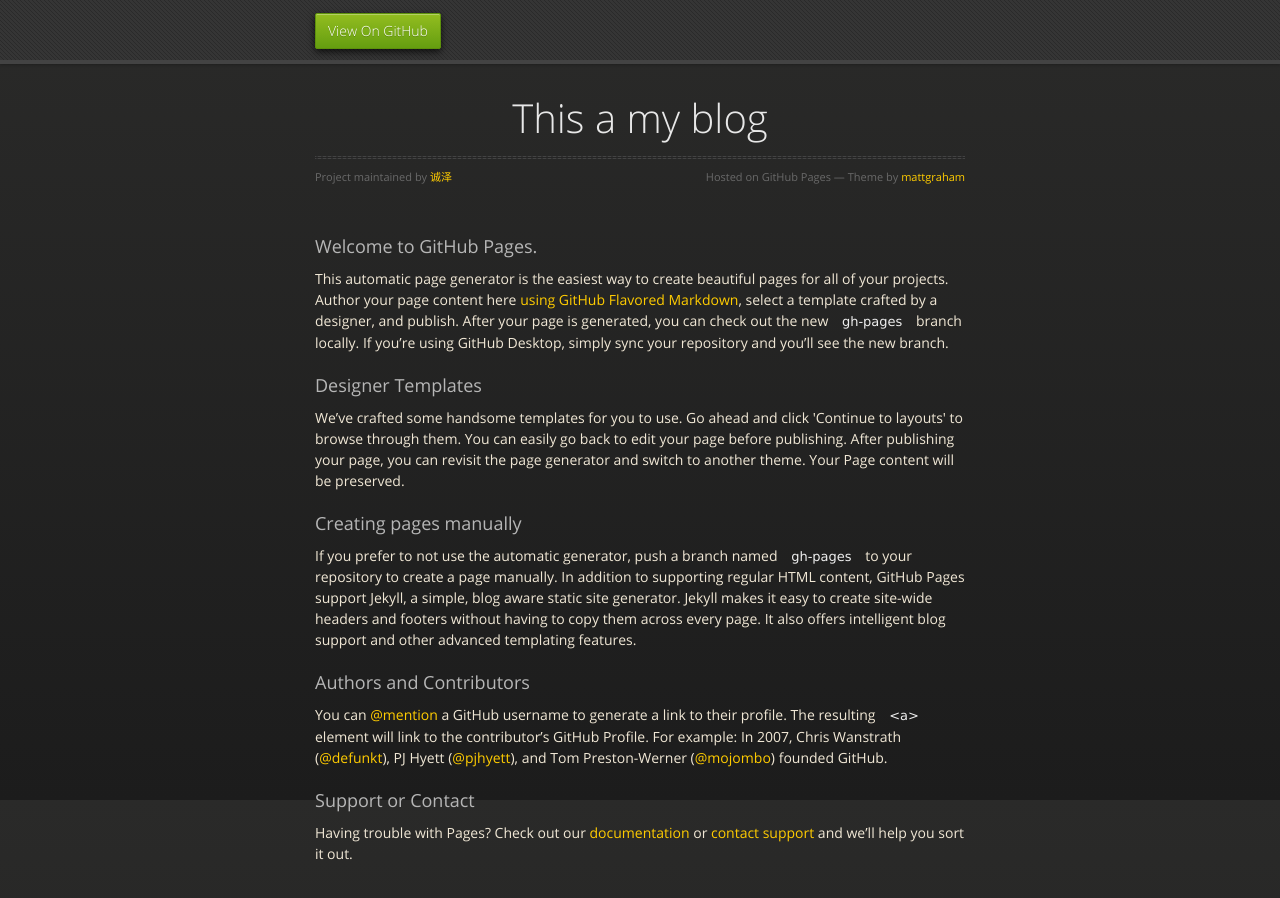
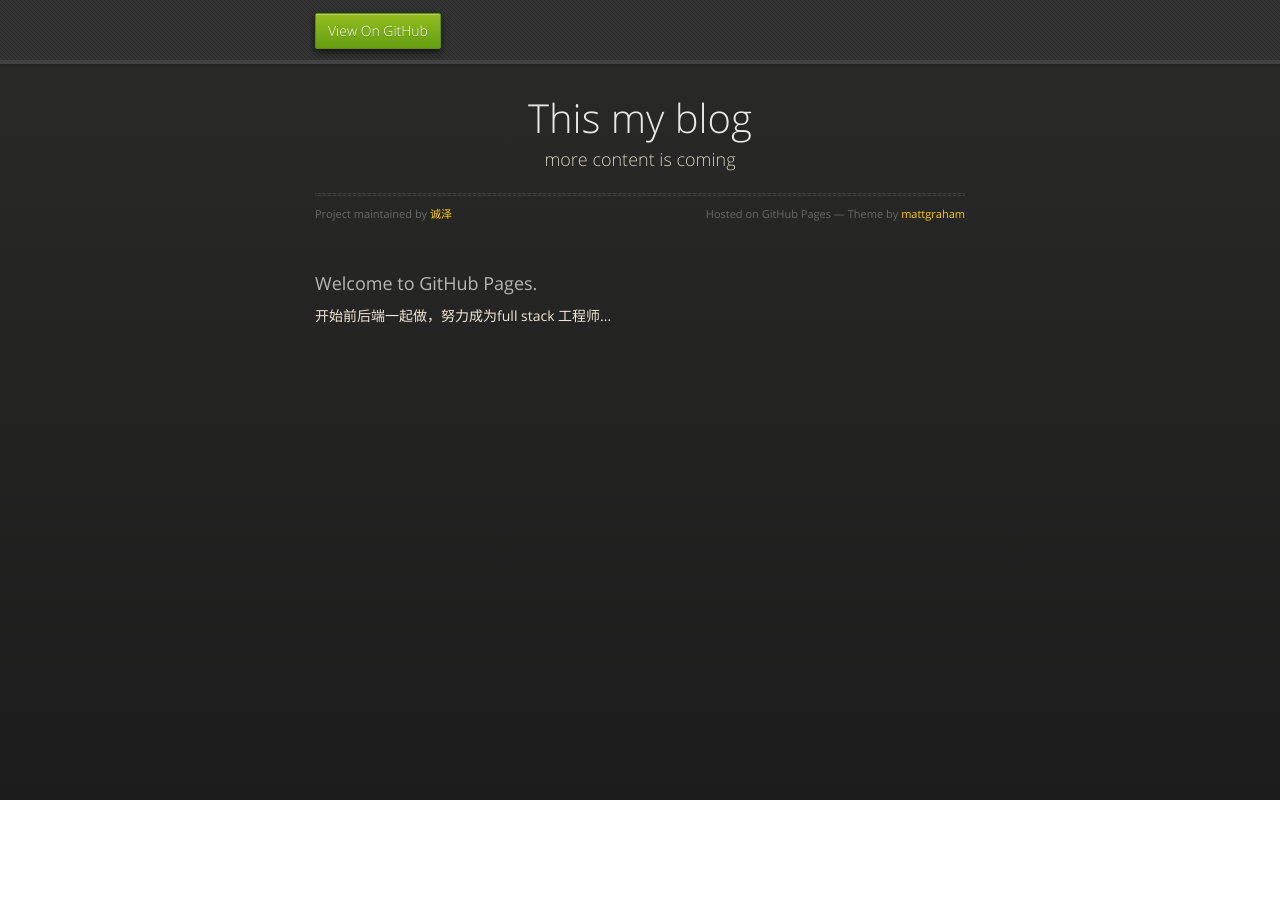
Before and after one commit to UESTCxiaozhu/UESTCxiaozhu.github.io, a plain HTML site: page index.html in a window 1280 px wide. After the commit the page ends 800 px from the top, so only its background shows below. Drawn offline with nearby package versions, Linux system fonts and the light colour scheme.

Commit message:
init pages

```diff
--- a/index.html
+++ b/index.html
@@ -3,7 +3,7 @@
   <head>
     <meta charset="utf-8">
     <meta http-equiv="X-UA-Compatible" content="chrome=1">
-    <title>xiaozhuaixifu.GitHub.io by UESTCxiaozhu</title>
+    <title>xiaozhuaixifu.GitHub.io by chengze</title>
     <link rel="stylesheet" href="stylesheets/styles.css">
     <link rel="stylesheet" href="stylesheets/github-dark.css">
     <script src="https://ajax.googleapis.com/ajax/libs/jquery/1.7.1/jquery.min.js"></script>
@@ -29,8 +29,8 @@
 
       <section>
         <div id="title">
-          <h1>This a my blog</h1>
-          <p></p>
+          <h1>This my blog</h1>
+          <p>more content is coming</p>
           <hr>
           <span class="credits left">Project maintained by <a href="https://github.com/UESTCxiaozhu">诚泽</a></span>
           <span class="credits right">Hosted on GitHub Pages &mdash; Theme by <a href="https://twitter.com/michigangraham">mattgraham</a></span>
@@ -38,28 +38,10 @@
 
         <h3>
 <a id="welcome-to-github-pages" class="anchor" href="#welcome-to-github-pages" aria-hidden="true"><span class="octicon octicon-link"></span></a>Welcome to GitHub Pages.</h3>
+<p>开始前后端一起做，努力成为full stack 工程师...</p>
 
-<p>This automatic page generator is the easiest way to create beautiful pages for all of your projects. Author your page content here <a href="https://guides.github.com/features/mastering-markdown/">using GitHub Flavored Markdown</a>, select a template crafted by a designer, and publish. After your page is generated, you can check out the new <code>gh-pages</code> branch locally. If you’re using GitHub Desktop, simply sync your repository and you’ll see the new branch.</p>
 
-<h3>
-<a id="designer-templates" class="anchor" href="#designer-templates" aria-hidden="true"><span class="octicon octicon-link"></span></a>Designer Templates</h3>
 
-<p>We’ve crafted some handsome templates for you to use. Go ahead and click 'Continue to layouts' to browse through them. You can easily go back to edit your page before publishing. After publishing your page, you can revisit the page generator and switch to another theme. Your Page content will be preserved.</p>
-
-<h3>
-<a id="creating-pages-manually" class="anchor" href="#creating-pages-manually" aria-hidden="true"><span class="octicon octicon-link"></span></a>Creating pages manually</h3>
-
-<p>If you prefer to not use the automatic generator, push a branch named <code>gh-pages</code> to your repository to create a page manually. In addition to supporting regular HTML content, GitHub Pages support Jekyll, a simple, blog aware static site generator. Jekyll makes it easy to create site-wide headers and footers without having to copy them across every page. It also offers intelligent blog support and other advanced templating features.</p>
-
-<h3>
-<a id="authors-and-contributors" class="anchor" href="#authors-and-contributors" aria-hidden="true"><span class="octicon octicon-link"></span></a>Authors and Contributors</h3>
-
-<p>You can <a href="https://github.com/blog/821" class="user-mention">@mention</a> a GitHub username to generate a link to their profile. The resulting <code>&lt;a&gt;</code> element will link to the contributor’s GitHub Profile. For example: In 2007, Chris Wanstrath (<a href="https://github.com/defunkt" class="user-mention">@defunkt</a>), PJ Hyett (<a href="https://github.com/pjhyett" class="user-mention">@pjhyett</a>), and Tom Preston-Werner (<a href="https://github.com/mojombo" class="user-mention">@mojombo</a>) founded GitHub.</p>
-
-<h3>
-<a id="support-or-contact" class="anchor" href="#support-or-contact" aria-hidden="true"><span class="octicon octicon-link"></span></a>Support or Contact</h3>
-
-<p>Having trouble with Pages? Check out our <a href="https://help.github.com/pages">documentation</a> or <a href="https://github.com/contact">contact support</a> and we’ll help you sort it out.</p>
       </section>
 
     </div>
```
